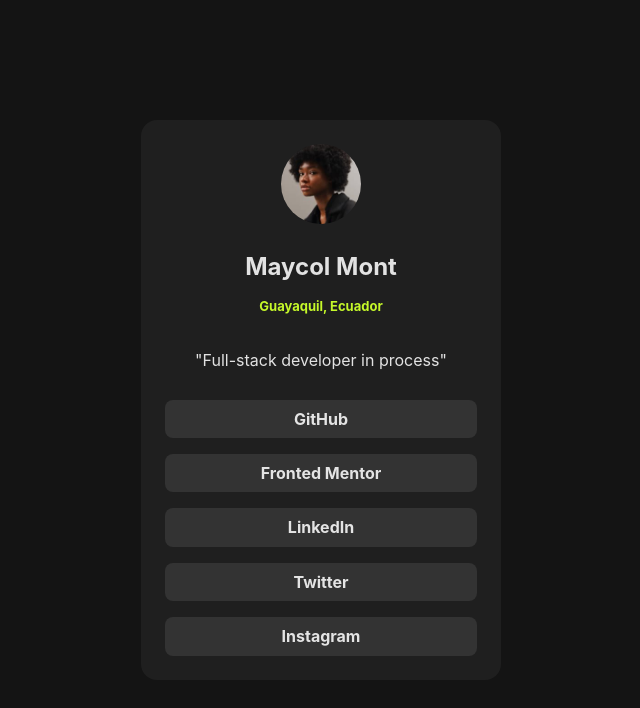
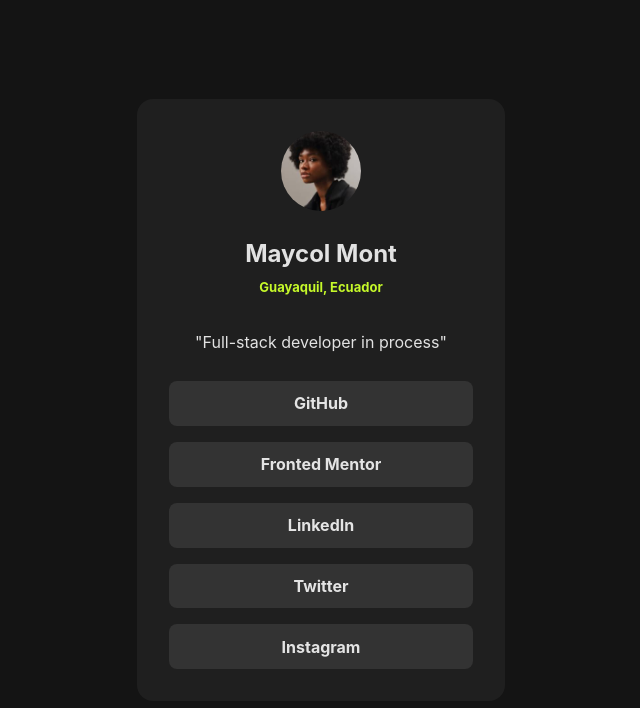
Before and after one commit to MaycolMont/Fronted-Practice-Projects, a website built with Vite: page social-links-profile/index.html in a window 1280 px wide. Shown: the whole page, without its empty margins (319-959 px from the left). Built offline with nearby package versions, Linux system fonts and the light colour scheme.

Commit message:
little fixes

```diff
--- a/social-links-profile/styles/style.css
+++ b/social-links-profile/styles/style.css
@@ -81,8 +81,8 @@
   flex-direction: column;
   justify-content: center;
   align-items: center;
-  padding: 1.5rem;
-  width: 22.5rem;
+  padding: 2rem;
+  width: 23rem;
   margin: auto;
   border-radius: 1rem;
 }
@@ -94,7 +94,7 @@
 }
 
 .profile__name {
-  margin-bottom: 1rem;
+  margin-bottom: 0.7rem;
   font-size: x-large;
 }
 
@@ -122,7 +122,7 @@
   font-weight: 700;
   width: 100%;
   text-align: center;
-  padding: 0.5rem 0;
+  padding: 0.7rem 0;
   border-radius: 0.5rem;
 }
 .profile__link:hover {
```
